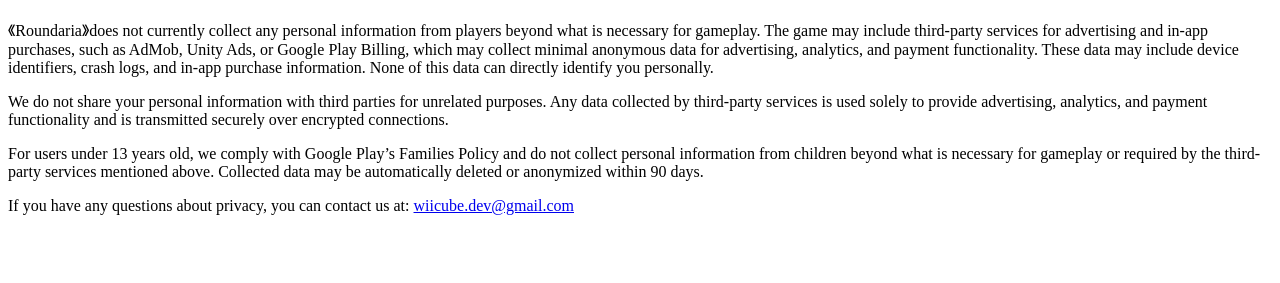
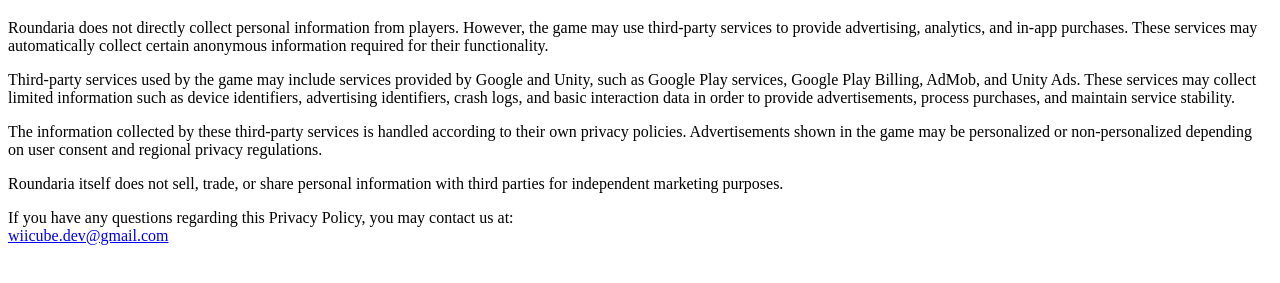
Before and after one commit to WiiCube/RoundariaPrivacy, a plain HTML site: page index.html in a window 1280 px wide. Shown: the part 61-344 px from the top of the page. Drawn offline with Linux system fonts and the light colour scheme.

Commit message:
Update index.html

```diff
--- a/index.html
+++ b/index.html
@@ -5,15 +5,20 @@
 <title>Privacy Policy - Roundaria</title>
 </head>
 <body>
+
 <h1>Privacy Policy for Roundaria</h1>
 
-<p>《Roundaria》does not currently collect any personal information from players beyond what is necessary for gameplay. The game may include third-party services for advertising and in-app purchases, such as AdMob, Unity Ads, or Google Play Billing, which may collect minimal anonymous data for advertising, analytics, and payment functionality. These data may include device identifiers, crash logs, and in-app purchase information. None of this data can directly identify you personally.</p>
+<p>Roundaria does not directly collect personal information from players. However, the game may use third-party services to provide advertising, analytics, and in-app purchases. These services may automatically collect certain anonymous information required for their functionality.</p>
 
-<p>We do not share your personal information with third parties for unrelated purposes. Any data collected by third-party services is used solely to provide advertising, analytics, and payment functionality and is transmitted securely over encrypted connections.</p>
+<p>Third-party services used by the game may include services provided by Google and Unity, such as Google Play services, Google Play Billing, AdMob, and Unity Ads. These services may collect limited information such as device identifiers, advertising identifiers, crash logs, and basic interaction data in order to provide advertisements, process purchases, and maintain service stability.</p>
 
-<p>For users under 13 years old, we comply with Google Play’s Families Policy and do not collect personal information from children beyond what is necessary for gameplay or required by the third-party services mentioned above. Collected data may be automatically deleted or anonymized within 90 days.</p>
+<p>The information collected by these third-party services is handled according to their own privacy policies. Advertisements shown in the game may be personalized or non-personalized depending on user consent and regional privacy regulations.</p>
 
-<p>If you have any questions about privacy, you can contact us at: <a href="mailto:wiicube.dev@gmail.com">wiicube.dev@gmail.com</a></p>
+<p>Roundaria itself does not sell, trade, or share personal information with third parties for independent marketing purposes.</p>
+
+<p>If you have any questions regarding this Privacy Policy, you may contact us at:<br>
+<a href="mailto:wiicube.dev@gmail.com">wiicube.dev@gmail.com</a>
+</p>
 
 </body>
 </html>
```
